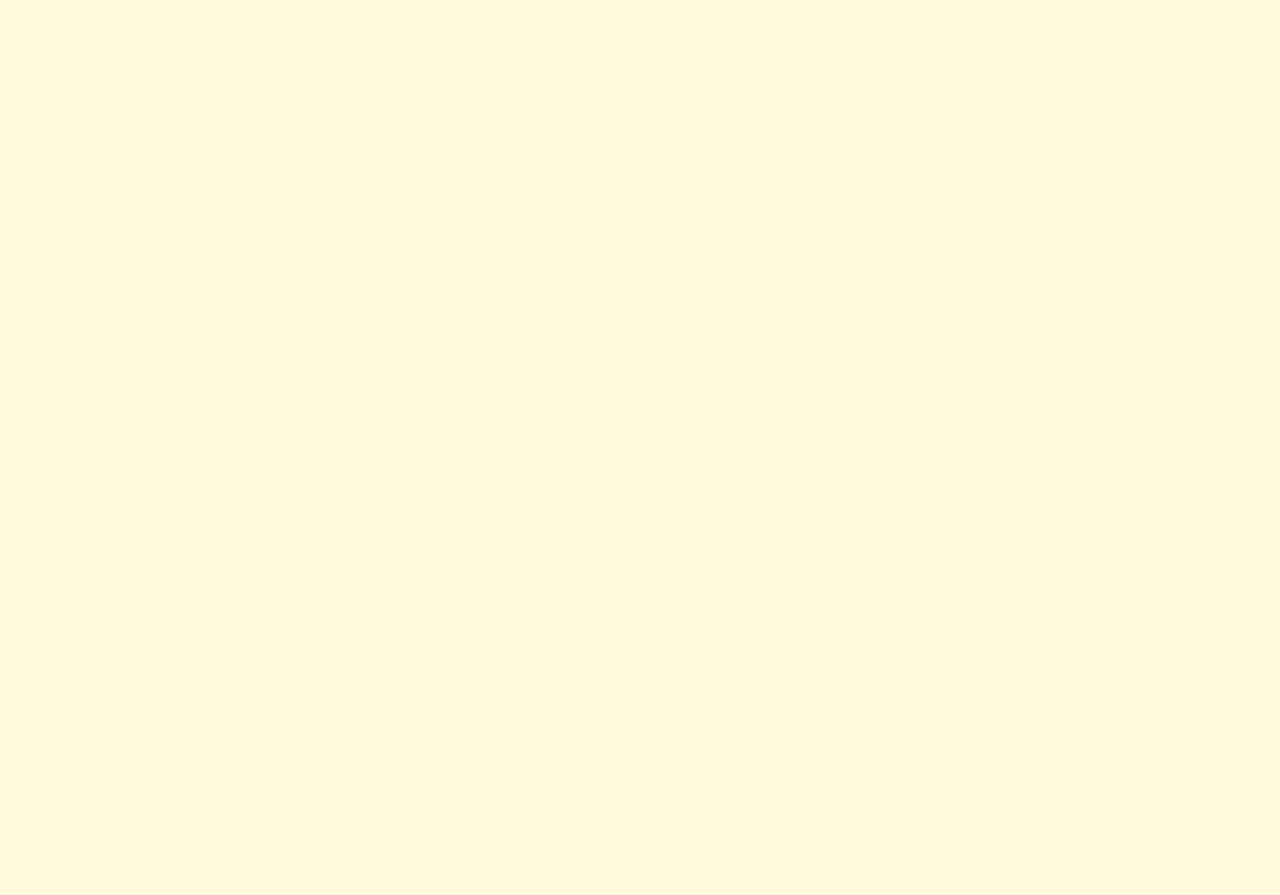
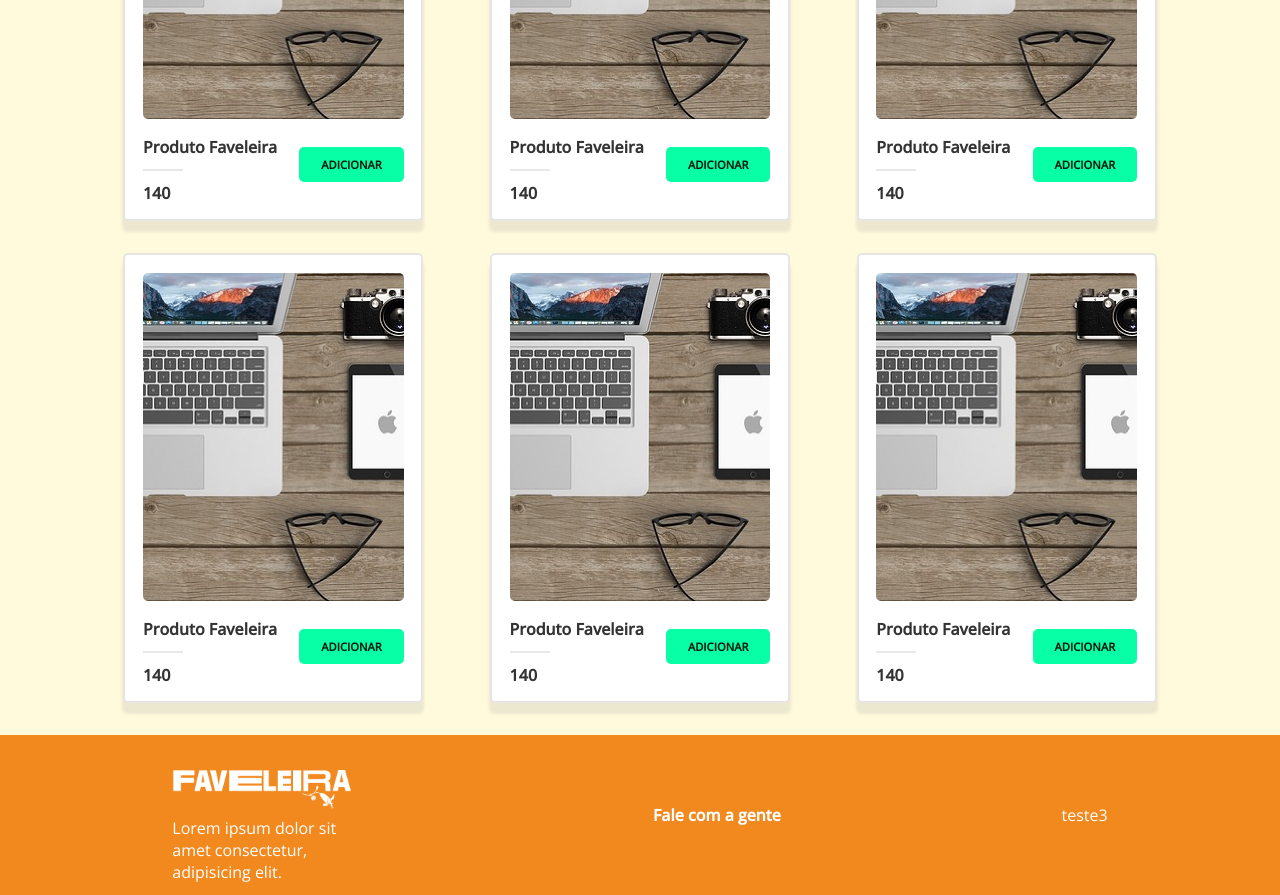
Before and after one commit to Luan338/faveleira, a React (Vite) app: page / in a window 1280 px wide. Shown: the part 980-1875 px from the top of the page. Before the commit the page ends 800 px from the top, so only its background shows below. Built offline with nearby package versions, Linux system fonts and the light colour scheme; a web font is replaced by a local one.

Commit message:
Finalizando footer

```diff
--- a/src/App.jsx
+++ b/src/App.jsx
@@ -1,6 +1,7 @@
 import { Router } from "./Router";
 import { BrowserRouter } from "react-router-dom";
 import { Header } from "./Components/Header/Header.jsx";
+import { Footer } from "./Components/Footer/Footer";
 
 
 export function App() {
@@ -8,6 +9,7 @@ export function App() {
     <BrowserRouter>
       <Header />
       <Router />
+      <Footer />
     </BrowserRouter>
   )
 }
--- /dev/null
+++ b/src/Components/Artifacts/Artifacts.css
@@ -0,0 +1,65 @@
+.navigation_card_itens{
+    display: flex;
+    align-items: center;
+    justify-content: space-around;
+    max-width: 1100px;
+    margin: 2rem auto;
+    flex-wrap: wrap;
+}
+
+.card_itens{
+    margin-top: 2rem;
+    background-color: white;
+    border: 2px solid #e6e5e5;
+    max-width: 300px;
+    width: 320px;
+    height: 450px;
+    border-radius: 5px;
+    padding: 1.1rem;
+    transition: .5s ease;
+    cursor: pointer;
+    box-shadow: 0px 10px 3px 1px rgba(159, 158, 158, 0.2);
+}
+
+.card_itens img{
+    width: 100%;
+    height: 80%;
+    object-fit: cover;
+    border-radius: 5px;
+}
+
+.card_itens li{
+    margin-top: .7rem;
+    color: rgba(0, 0, 0, 0.8);
+    font-weight: 700;
+}
+
+.box_produto{
+    display: flex;
+    justify-content: space-between;
+    align-items: center;
+}
+
+.box_produto button{
+    background-color: #09FFA6;
+    border: none;
+    border-radius: 5px;
+    width: 40%;
+    height: 35px;
+    text-transform: uppercase;
+    cursor: pointer;
+    color: #011F0F;
+    font-weight: bolder;
+    transition: .4s;
+    font-size: .7rem;
+}
+
+.box_produto button:hover{
+    background-color: #088F5F;
+}
+
+.line{
+    background-color: #e9e8e8;
+    width: 40px;
+    height: 2px;
+}
--- /dev/null
+++ b/src/Components/Artifacts/Artifacts.jsx
@@ -0,0 +1,62 @@
+import ImgProduto from "../../Img/ImgProduto.jpeg";
+import "./Artifacts.css";
+
+export function Artifacts() {
+
+    const MyProducts = [
+        {
+            id: 1,
+            image: ImgProduto,
+            title: "Produto Faveleira",
+            price: 140
+        },
+        {
+            id: 2,
+            image: ImgProduto,
+            title: "Produto Faveleira",
+            price: 140
+        },
+        {
+            id: 3,
+            image: ImgProduto,
+            title: "Produto Faveleira",
+            price: 140
+        },
+        {
+            id: 4,
+            image: ImgProduto,
+            title: "Produto Faveleira",
+            price: 140
+        },
+        {
+            id: 5,
+            image: ImgProduto,
+            title: "Produto Faveleira",
+            price: 140
+        },
+        {
+            id: 6,
+            image: ImgProduto,
+            title: "Produto Faveleira",
+            price: 140
+        },
+    ]
+
+    return (
+        <nav className="navigation_card_itens">
+            {MyProducts.map(({ id, image, title, price }) => (
+                <ul key={id} className="card_itens">
+                    <img src={image} alt="Produto 1" />
+                    <div className="box_produto">
+                        <div>
+                            <li>{title}</li>
+                            <li className="line"></li>
+                            <li>{price}</li>
+                        </div>
+                        <button>adicionar</button>
+                    </div>
+                </ul>
+            ))}
+        </nav>
+    )
+}
--- /dev/null
+++ b/src/Components/Footer/Footer.css
@@ -0,0 +1,31 @@
+footer{
+    width: 100%;
+    height: 10rem;
+    padding: 2rem;
+    background-color: #f2891f;
+    display: flex;
+    justify-content: space-between;
+    align-items: center;
+}
+
+.wrap_footer{
+    max-width: 1300px;
+    width: 100%;
+    margin: 0 auto;
+    display: flex;
+    justify-content: space-around;
+    align-items: center;
+}
+
+.box_logo_footer{
+    width: 200px;
+    height: 100px;
+}
+
+.box_logo_footer p{
+    font-size: 1rem;
+}
+
+.logo_footer{
+    width: 180px;
+}
--- /dev/null
+++ b/src/Components/Footer/Footer.jsx
@@ -0,0 +1,19 @@
+import "./Footer.css";
+import LogoFooter from "../../Img/LogoFooter.png";
+
+export function Footer() {
+    return (
+        <footer>
+            <section className="wrap_footer">
+                <div className="box_logo_footer">
+                    <img className="logo_footer" src={LogoFooter} alt="Logo Footer" />
+                    <p>Lorem ipsum dolor sit amet consectetur, adipisicing elit.</p>
+                </div>
+                <div>
+                    <h4>Fale com a gente</h4>
+                </div>
+                <div>teste3</div>
+            </section>
+        </footer>
+    )
+}
--- a/src/GlobalStyle.css
+++ b/src/GlobalStyle.css
@@ -5,6 +5,7 @@
     list-style: none;
     text-decoration: none;
     color: white;
+    scroll-behavior: smooth;
 }
 
 body, input, button{
--- a/src/Pages/Home/Index.jsx
+++ b/src/Pages/Home/Index.jsx
@@ -1,9 +1,9 @@
+import { Artifacts } from "../../Components/Artifacts/Artifacts.jsx";
 import { Album } from "../../Components/Carousel/Album.jsx";
 import "../../GlobalStyle.css";
 import delivery from "../../Img/entrega.png";
 import payment from "../../Img/pagamento.png";
 import contact from "../../Img/whatsapp.png";
-
 
 export function Index() {
     return (
@@ -34,6 +34,9 @@ export function Index() {
                     </div>
                 </div>
             </div>
+            <div>
+                <Artifacts />
+            </div>
         </section>
     )
 }
```
Also changed, not shown: src/Img/imgProduto.jpeg (added), src/Img/logoFooter.png (added).
